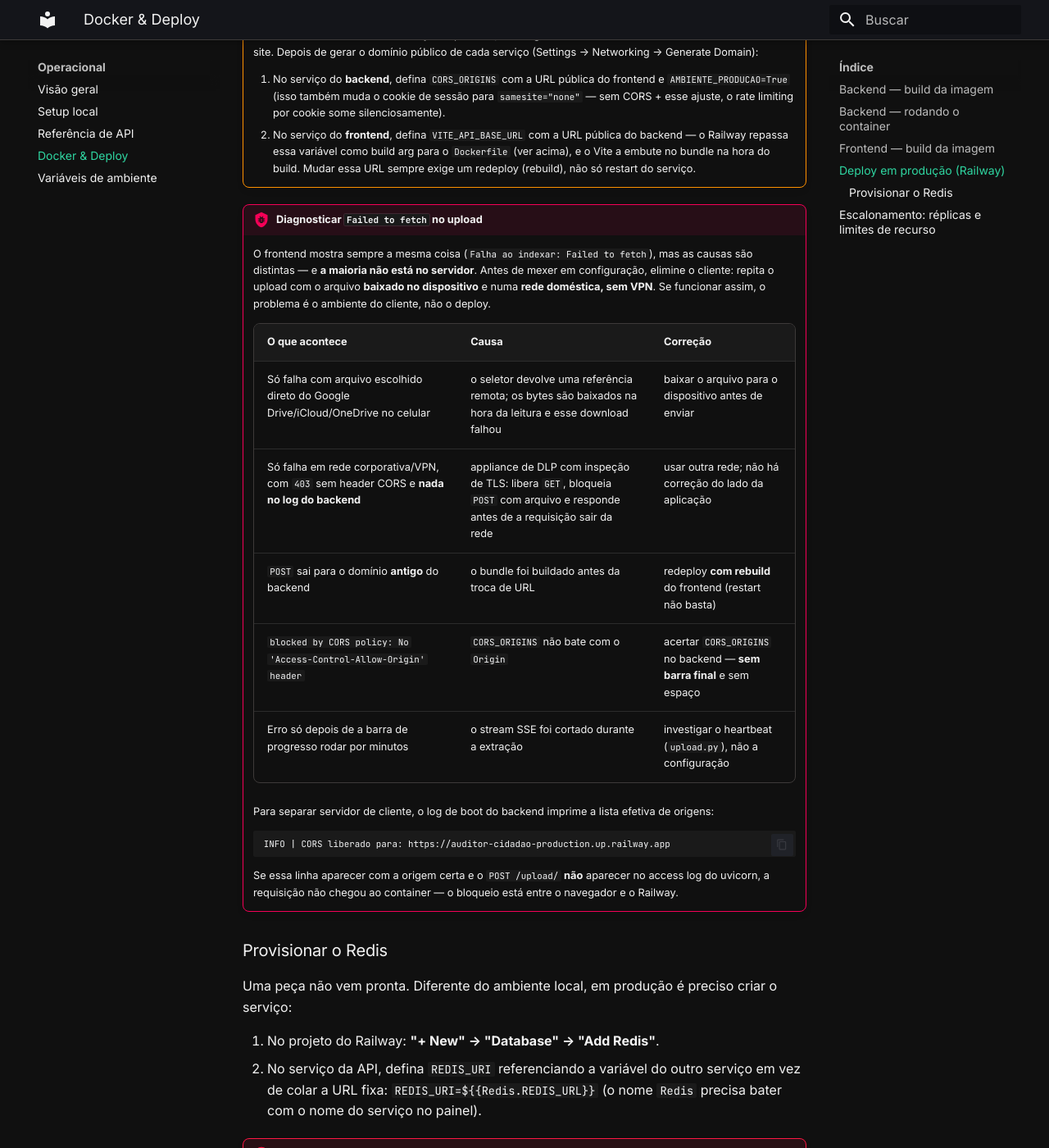
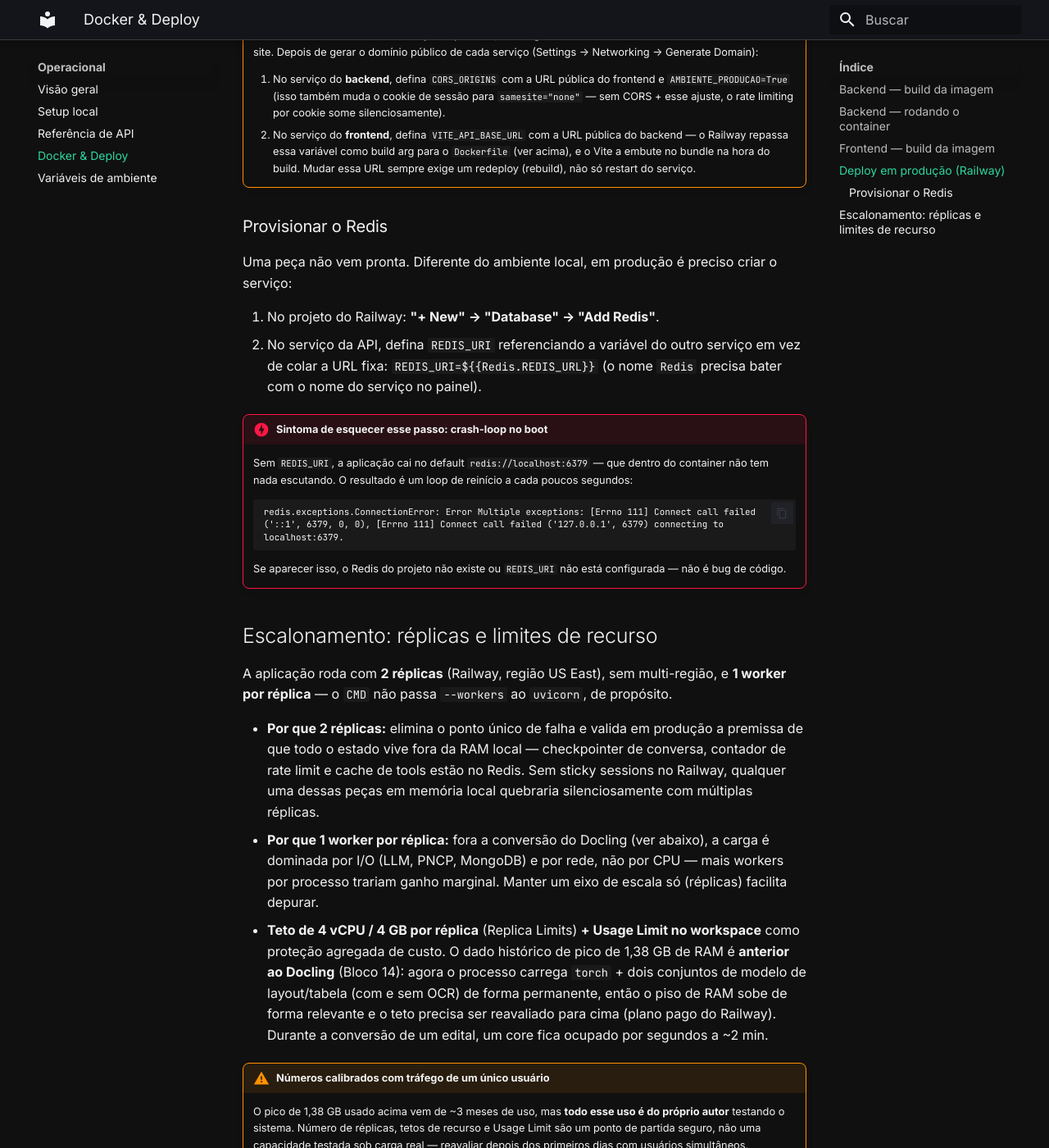
Before and after one commit to Moreira-89/auditor-cidadao, an MkDocs documentation site: the page built from docs/operacional/docker.md, in a window 1280 px wide and 1400 px high, scrolled down 2829 px. Shown: the whole window at 82% size. Built offline with MkDocs 1.6.1 and Material for MkDocs 9.7.7, drawn with Linux system fonts in a browser that asks for light colours.

Commit message:
docs(operacional): remove nota de diagnóstico de Failed to fetch
Box desnecessária no docker.md — não agrega ao pilar operacional.

````diff
--- a/docs/operacional/docker.md
+++ b/docs/operacional/docker.md
@@ -114,29 +114,6 @@ dinamicamente.
        embute no bundle na hora do build. Mudar essa URL sempre exige um redeploy (rebuild), não só
        restart do serviço.
 
-!!! bug "Diagnosticar `Failed to fetch` no upload"
-    O frontend mostra sempre a mesma coisa (`Falha ao indexar: Failed to fetch`), mas as causas são
-    distintas — e **a maioria não está no servidor**. Antes de mexer em configuração, elimine o
-    cliente: repita o upload com o arquivo **baixado no dispositivo** e numa **rede doméstica, sem
-    VPN**. Se funcionar assim, o problema é o ambiente do cliente, não o deploy.
-
-    | O que acontece | Causa | Correção |
-    |---|---|---|
-    | Só falha com arquivo escolhido direto do Google Drive/iCloud/OneDrive no celular | o seletor devolve uma referência remota; os bytes são baixados na hora da leitura e esse download falhou | baixar o arquivo para o dispositivo antes de enviar |
-    | Só falha em rede corporativa/VPN, com `403` sem header CORS e **nada no log do backend** | appliance de DLP com inspeção de TLS: libera `GET`, bloqueia `POST` com arquivo e responde antes de a requisição sair da rede | usar outra rede; não há correção do lado da aplicação |
-    | `POST` sai para o domínio **antigo** do backend | o bundle foi buildado antes da troca de URL | redeploy **com rebuild** do frontend (restart não basta) |
-    | `blocked by CORS policy: No 'Access-Control-Allow-Origin' header` | `CORS_ORIGINS` não bate com o `Origin` | acertar `CORS_ORIGINS` no backend — **sem barra final** e sem espaço |
-    | Erro só depois de a barra de progresso rodar por minutos | o stream SSE foi cortado durante a extração | investigar o heartbeat (`upload.py`), não a configuração |
-
-    Para separar servidor de cliente, o log de boot do backend imprime a lista efetiva de origens:
-
-    ```
-    INFO | CORS liberado para: https://auditor-cidadao-production.up.railway.app
-    ```
-
-    Se essa linha aparecer com a origem certa e o `POST /upload/` **não** aparecer no access log do
-    uvicorn, a requisição não chegou ao container — o bloqueio está entre o navegador e o Railway.
-
 ### Provisionar o Redis
 
 Uma peça não vem pronta. Diferente do ambiente local, em produção é preciso criar o serviço:
````
